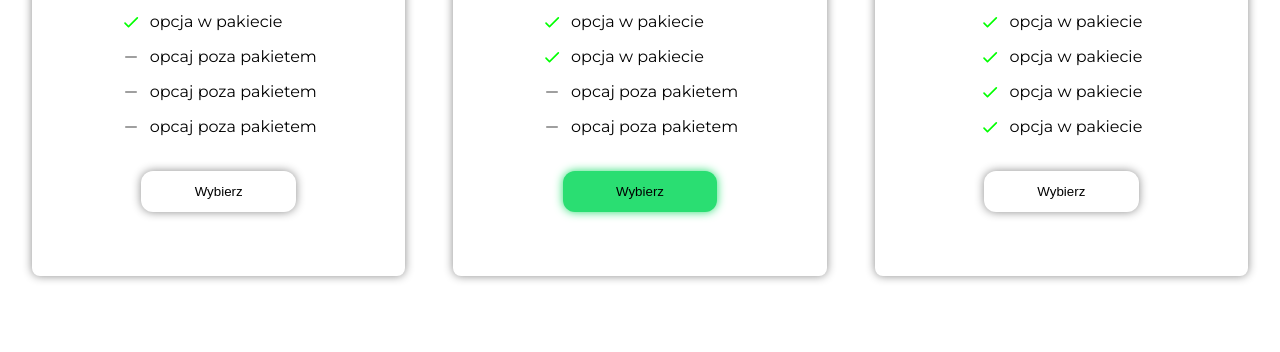
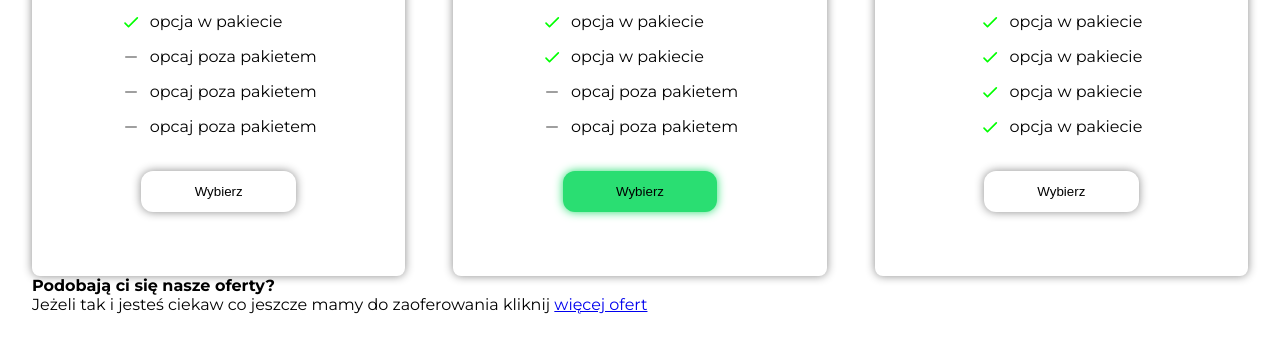
Before and after one commit to DepleyPuma/ForestGroup, a website: page index.html in a window 1280 px wide. Shown: the part 2361-2713 px from the top of the page. Drawn offline with Linux system fonts and the light colour scheme.

Commit message:
created new tag h4 in offers section

```diff
--- a/index.html
+++ b/index.html
@@ -198,6 +198,8 @@
                 </div>
 
             </div>
+            <h4>Podobają ci się nasze oferty?</h4>
+            <p>Jeżeli tak i jesteś ciekaw co jeszcze mamy do zaoferowania kliknij <a href="#">więcej ofert</a></p>
 
         </section>
 
```
